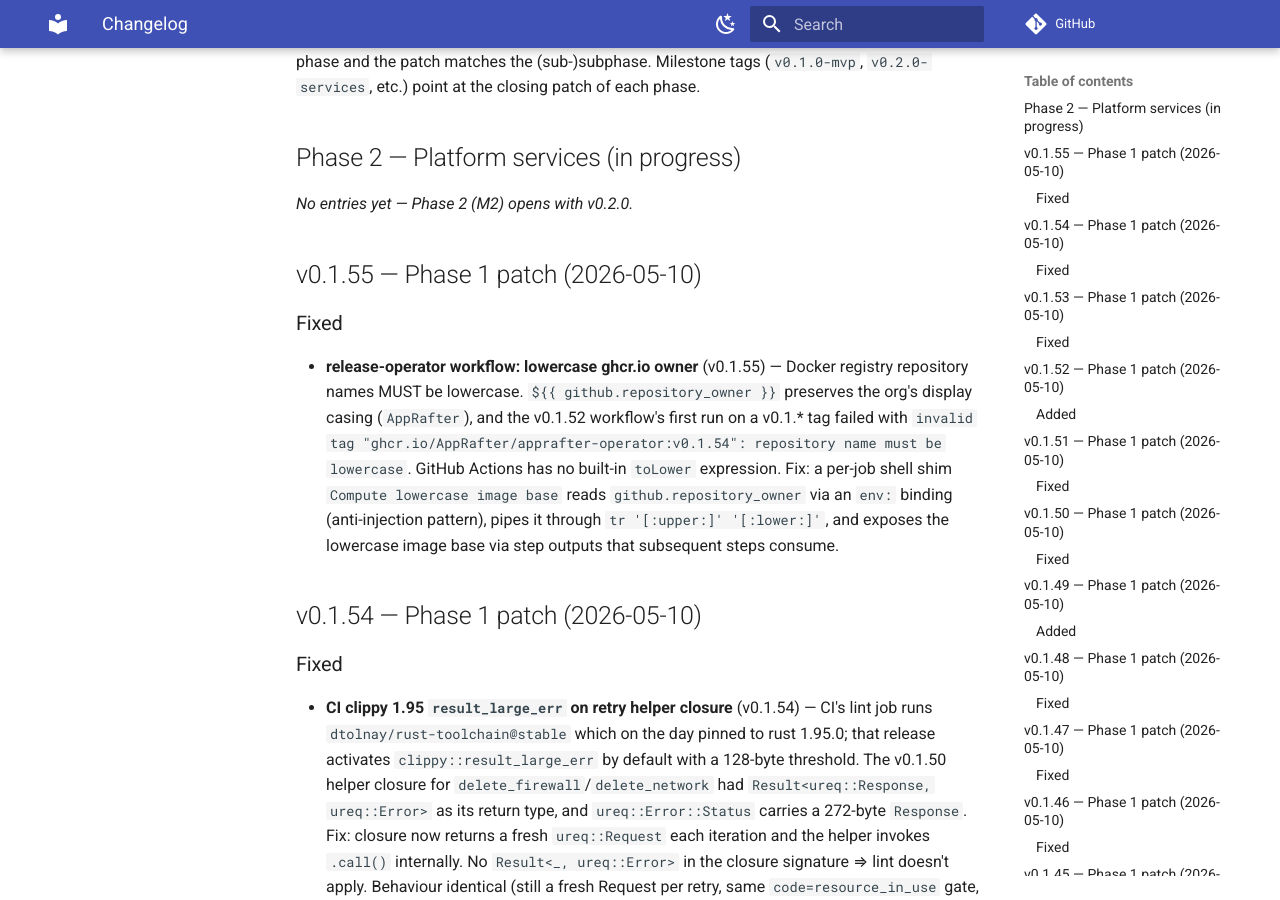
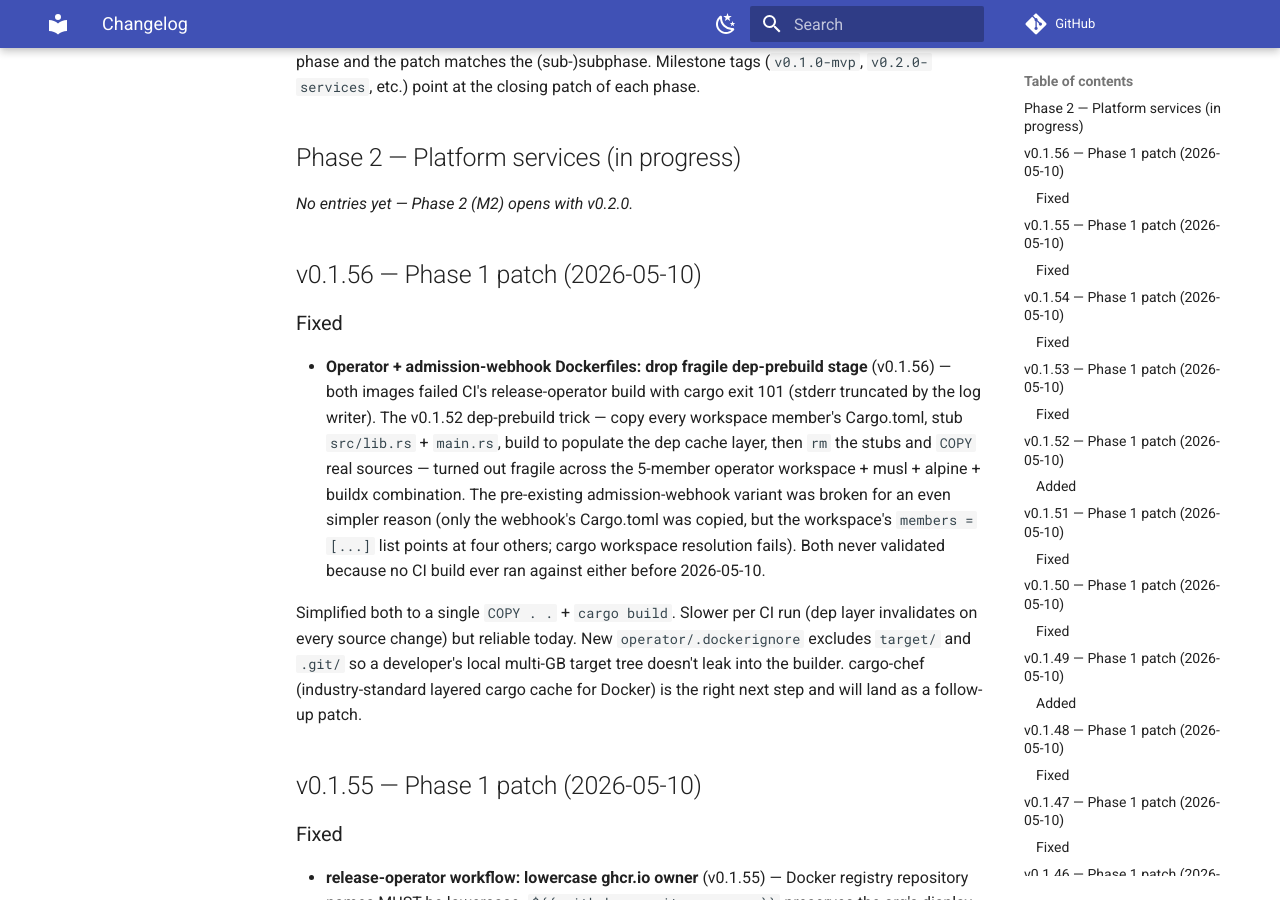
Before and after one commit to AppRafter/apprafter, an MkDocs documentation site: the page built from docs/changelog/UNRELEASED.md, in a window 1280 px wide and 900 px high, scrolled down 230 px. Built offline with MkDocs 1.6.1 and Material for MkDocs 9.7.7, drawn with Linux system fonts in a browser that asks for light colours; comment, search, counter and statistics services are not loaded.

Commit message:
docs(changelog): v0.1.56 — simplify Dockerfiles, drop fragile dep-prebuild
Co-Authored-By: Claude Opus 4.7 (1M context) <noreply@anthropic.com>

```diff
--- a/docs/changelog/UNRELEASED.md
+++ b/docs/changelog/UNRELEASED.md
@@ -10,6 +10,34 @@ patch of each phase.
 ## Phase 2 — Platform services (in progress)
 
 _No entries yet — Phase 2 (M2) opens with v0.2.0._
+
+## v0.1.56 — Phase 1 patch (2026-05-10)
+
+### Fixed
+
+- **Operator + admission-webhook Dockerfiles: drop fragile
+  dep-prebuild stage** (v0.1.56) — both images failed CI's
+  release-operator build with cargo exit 101 (stderr truncated
+  by the log writer). The v0.1.52 dep-prebuild trick — copy
+  every workspace member's Cargo.toml, stub `src/lib.rs` +
+  `main.rs`, build to populate the dep cache layer, then `rm`
+  the stubs and `COPY` real sources — turned out fragile
+  across the 5-member operator workspace + musl + alpine +
+  buildx combination. The pre-existing admission-webhook
+  variant was broken for an even simpler reason (only the
+  webhook's Cargo.toml was copied, but the workspace's
+  `members = [...]` list points at four others; cargo
+  workspace resolution fails). Both never validated because no
+  CI build ever ran against either before 2026-05-10.
+
+  Simplified both to a single `COPY . .` + `cargo build`.
+  Slower per CI run (dep layer invalidates on every source
+  change) but reliable today. New
+  `operator/.dockerignore` excludes `target/` and `.git/` so a
+  developer's local multi-GB target tree doesn't leak into the
+  builder. cargo-chef (industry-standard layered cargo cache
+  for Docker) is the right next step and will land as a
+  follow-up patch.
 
 ## v0.1.55 — Phase 1 patch (2026-05-10)
 
```
Also changed, not shown: plan.md (+1 -0 lines).
